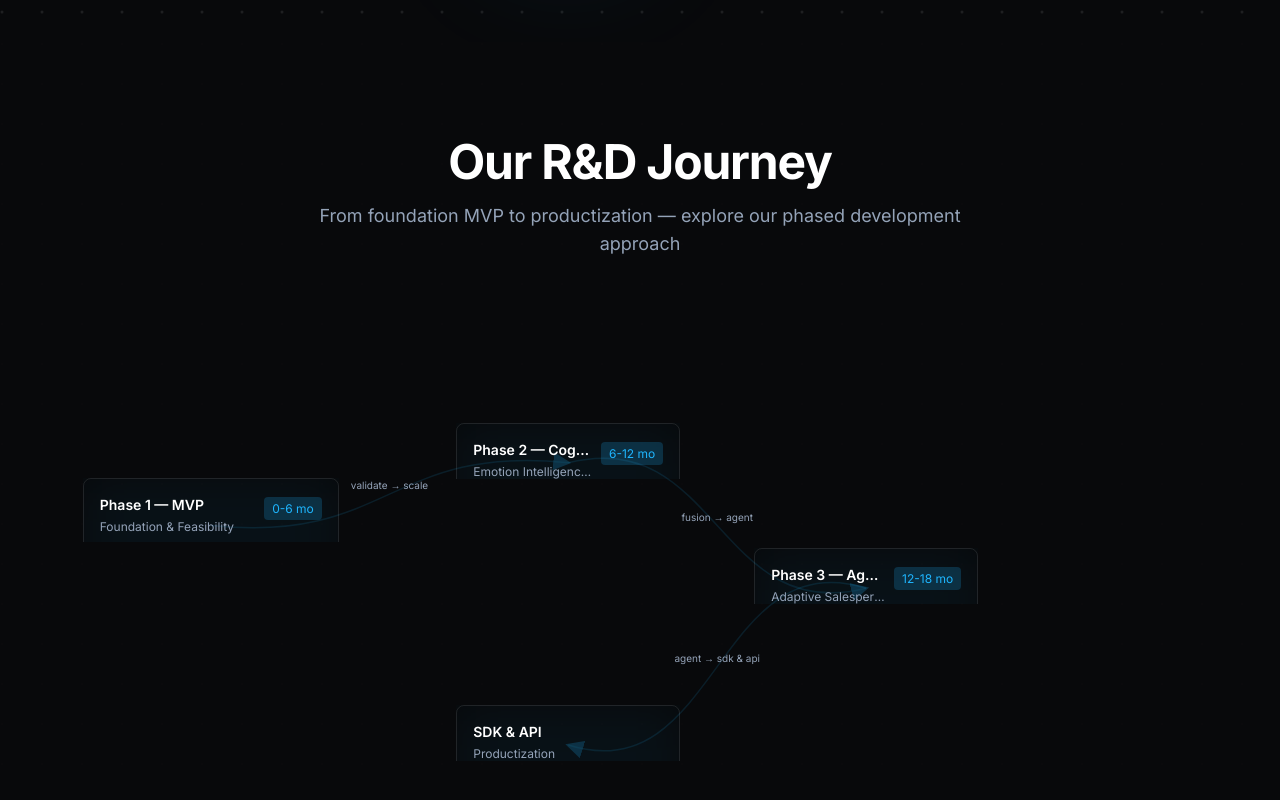
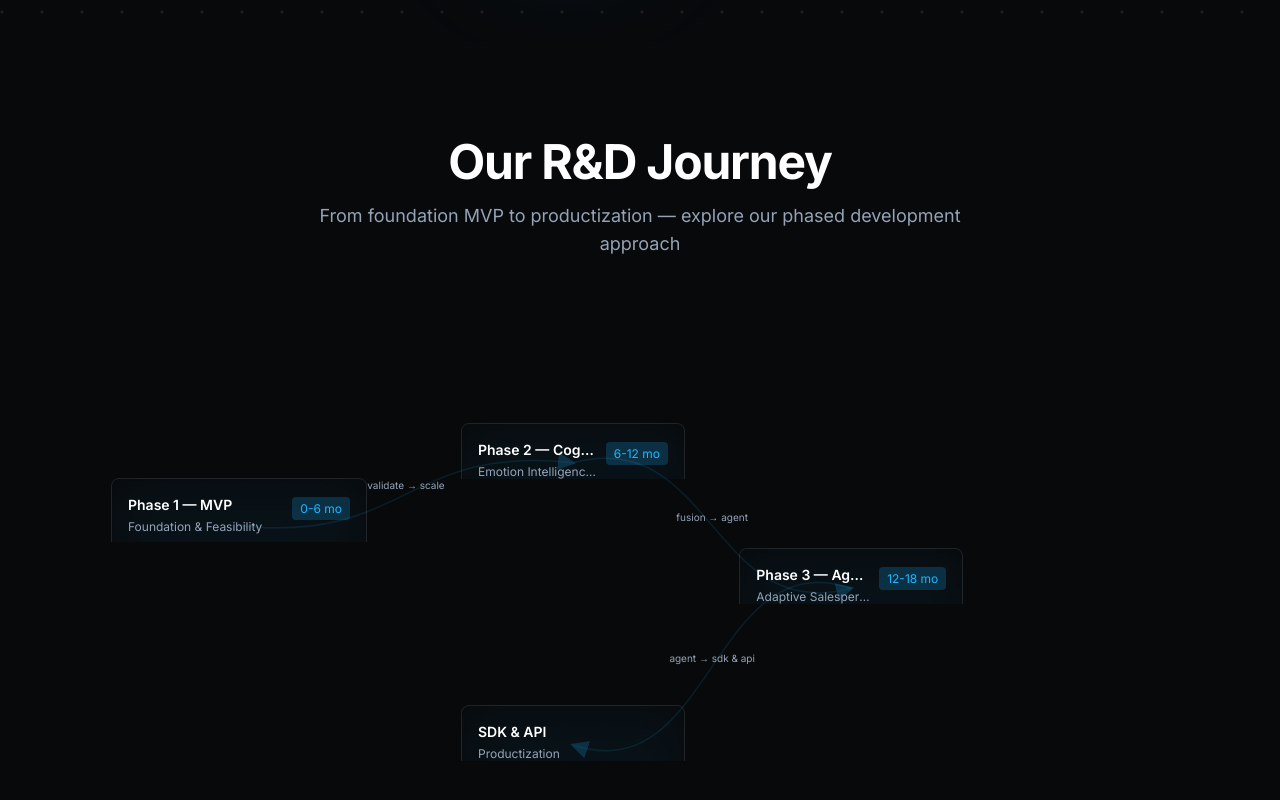
Before and after one commit to Ryan-gomezzz/soyl-website, a Next.js app: page / in a window 1280 px wide. Shown: the part 1454-2254 px from the top of the page. Built offline with nearby package versions, Linux system fonts and the light colour scheme.

Commit message:
fix(flowchart): center canvas layout and responsive container

```diff
--- a/src/components/Flowchart/FlowchartSection.tsx
+++ b/src/components/Flowchart/FlowchartSection.tsx
@@ -22,7 +22,7 @@ export function FlowchartSection() {
         <DotPattern className="absolute inset-0 opacity-10" />
       </motion.div>
 
-      <div className="relative z-10 mx-auto max-w-7xl px-6 lg:px-8">
+      <div className="relative z-10 mx-auto max-w-[1200px] px-6 lg:px-8">
         <motion.div
           initial={{ opacity: 0, y: 20 }}
           whileInView={{ opacity: 1, y: 0 }}
@@ -56,7 +56,7 @@ export function FlowchartSection() {
           whileInView={{ opacity: 1, y: 0, scale: 1 }}
           viewport={{ once: true }}
           transition={{ duration: 0.8, delay: 0.3 }}
-          className="relative"
+          className="relative flex justify-center"
         >
           <FlowchartCanvas />
         </motion.div>
```
